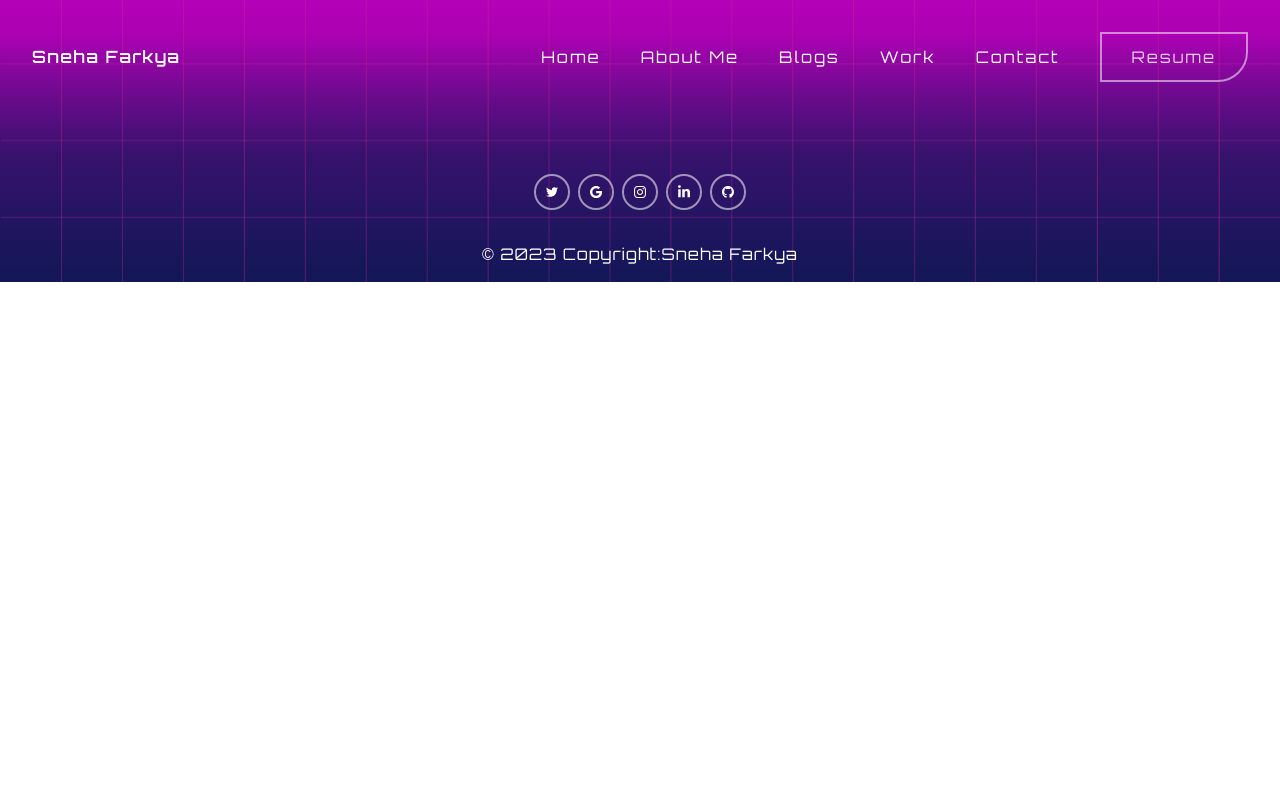
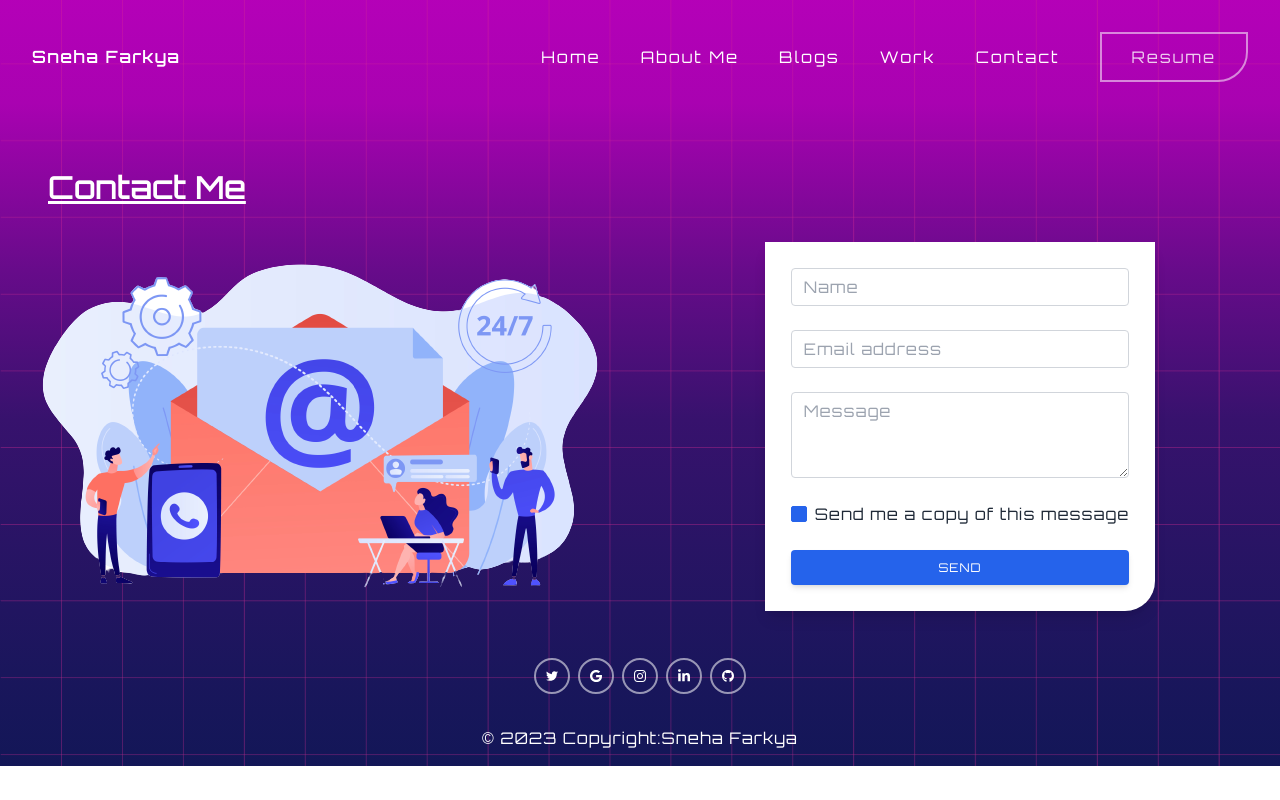
Before and after one commit to snehafarkya/Portfolio2.0, a React (Create React App) app: page /contact in a window 1280 px wide. Built offline with nearby package versions, Linux system fonts and the light colour scheme.

Commit message:
contact page added

```diff
--- a/package.json
+++ b/package.json
@@ -12,6 +12,7 @@
     "@testing-library/user-event": "^13.5.0",
     "framer-motion": "^8.5.2",
     "gh-pages": "^5.0.0",
+    "google-map-react": "^2.2.0",
     "react": "^18.2.0",
     "react-dom": "^18.2.0",
     "react-icons": "^4.7.1",
@@ -22,7 +23,7 @@
   },
   "scripts": {
     "predeploy": "npm run build",
-   "deploy": "gh-pages -d build",
+    "deploy": "gh-pages -d build",
     "start": "react-scripts start",
     "build": "react-scripts build",
     "test": "react-scripts test",
--- a/src/App.js
+++ b/src/App.js
@@ -6,6 +6,7 @@ import About from './component/About';
 import NavBar from './component/NavBar';
 import Footer from './component/Footer';
 import Work from './component/Work';
+import Contact from './component/Contact';
 
 function App() {
   return (
@@ -17,6 +18,7 @@ function App() {
         <Route path='/' element={<Hero/>}/>
         <Route path='/about' element={<About/>}/>
         <Route path='/work' element={<Work/>}/>
+        <Route path='/contact' element={<Contact/>}/>
 
 
       </Routes>
--- /dev/null
+++ b/src/component/Contact.js
@@ -0,0 +1,112 @@
+import React from 'react'
+import contact from '../assets/contact.png'
+import { Heading } from '@chakra-ui/react'
+export default function Contact() {
+  return (
+    <>
+    <Heading
+    size="lg"
+    as="h2"
+    textDecoration="underline"
+    textAlign={{}}
+    fontFamily='Orbitron'
+    letterSpacing='1px'
+    color='white'
+    marginTop='10'
+    className='p-4 md:mt-16 md:ml-8'
+  >
+    Contact Me
+  </Heading>
+    <div className='grid grid-cols-1 place-items-center md:grid-cols-2 h-full '>
+      <img src={contact} alt="" />
+      <div class="exp-card block p-6 rounded-lg shadow-lg bg-white max-w-md m-2">
+
+  <form>
+    <div class="form-group mb-6">
+      <input type="text" class="form-control block
+        w-full
+        px-3
+        py-1.5
+        text-md
+        font-normal
+        text-gray-700
+        bg-white bg-clip-padding
+        border border-solid border-gray-300
+        rounded
+        transition
+        ease-in-out
+        m-0
+        focus:text-gray-700 focus:bg-white focus:border-blue-600 focus:outline-none" id="exampleInput7"
+        placeholder="Name" />
+    </div>
+    <div class="form-group mb-6">
+      <input type="email" class="form-control block
+        w-full
+        px-3
+        py-1.5
+        text-md
+        font-normal
+        text-gray-700
+        bg-white bg-clip-padding
+        border border-solid border-gray-300
+        rounded
+        transition
+        ease-in-out
+        m-0
+        focus:text-gray-700 focus:bg-white focus:border-blue-600 focus:outline-none" id="exampleInput8"
+        placeholder="Email address" />
+    </div>
+    <div class="form-group mb-6">
+      <textarea
+      class="
+        form-control
+        block
+        w-full
+        px-3
+        py-1.5
+        text-md
+        font-normal
+        text-gray-700
+        bg-white bg-clip-padding
+        border border-solid border-gray-300
+        rounded
+        transition
+        ease-in-out
+        m-0
+        focus:text-gray-700 focus:bg-white focus:border-blue-600 focus:outline-none
+      "
+      id="exampleFormControlTextarea13"
+      rows="3"
+      placeholder="Message"
+    ></textarea>
+    </div>
+    <div class="form-group form-check text-center mb-6">
+      <input type="checkbox"
+        class="form-check-input appearance-none h-4 w-4 border border-gray-300 rounded-sm bg-white checked:bg-blue-600 checked:border-blue-600 focus:outline-none transition duration-200 mt-1 align-top bg-no-repeat bg-center bg-contain mr-2 cursor-pointer"
+        id="exampleCheck87" checked />
+      <label class="form-check-label inline-block text-gray-800" for="exampleCheck87">Send me a copy of this message</label>
+    </div>
+    <button type="submit" class="
+      w-full
+      px-6
+      py-2.5
+      bg-blue-600
+      text-white
+      font-medium
+      text-xs
+      leading-tight
+      uppercase
+      rounded
+      shadow-md
+      hover:bg-blue-700 hover:shadow-lg
+      focus:bg-blue-700 focus:shadow-lg focus:outline-none focus:ring-0
+      active:bg-blue-800 active:shadow-lg
+      transition
+      duration-150
+      ease-in-out">Send</button>
+  </form>
+</div>
+    </div>
+    </>
+  )
+}
--- a/src/component/NavBar.js
+++ b/src/component/NavBar.js
@@ -77,7 +77,7 @@ const MenuLinks = ({ isOpen }) => {
         <MenuItem to="/about" className='nav-link' > About Me</MenuItem>
         <MenuItem to="/faetures" className='nav-link' > Blogs </MenuItem>
         <MenuItem to="/work" className='nav-link' > Work </MenuItem>
-        <MenuItem to="/pricing" className='nav-link' > Contact </MenuItem>
+        <MenuItem to="/contact" className='nav-link' > Contact </MenuItem>
 
         {/* <MenuItem to="/pricing"> Contact Me </MenuItem> */}
         <MenuItem to={resume} isLast>
```
Also changed, not shown: src/assets/contact.png (added), 1 other file (tests, documents, lock files or other folders).
